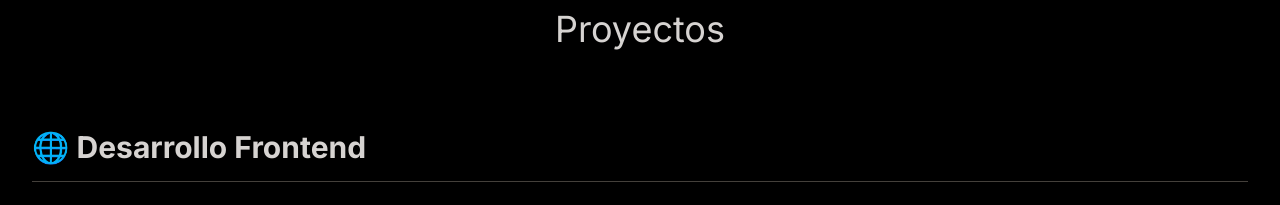
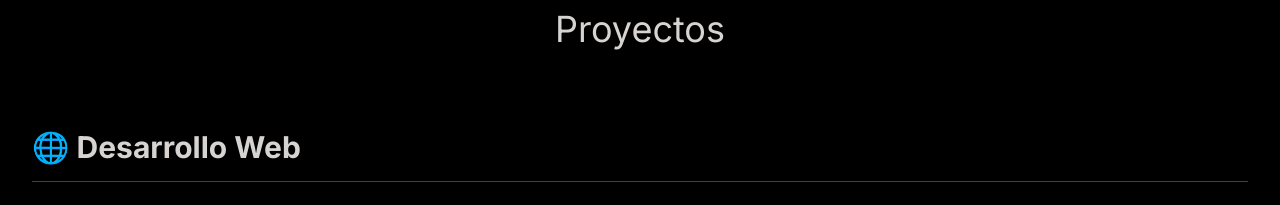
Before and after one commit to nereahm/porfolio, a React (Vite) app: page / in a window 1280 px wide. Shown: the part 1360-1565 px from the top of the page. Built offline with nearby package versions, Linux system fonts and the light colour scheme; the HTML template or start-up script is replaced by a standard one.

Commit message:
Add files via upload

```diff
--- a/src/components/Projects.jsx
+++ b/src/components/Projects.jsx
@@ -17,7 +17,7 @@ function Projects() {
         <div key={category} className="mb-12">
           {/* TÍTULO DE LA CATEGORÍA */}
           <h3 className="text-3xl font-bold mt-10 mb-4 capitalize">
-            {category === "frontend" && "🌐 Desarrollo Frontend"}
+            {category === "frontend" && "🌐 Desarrollo Web"}
             {category === "wordpress" && "🖥️ WordPress & CMS"}
             {category === "uxui" && "🎨 UX/UI & Diseño"}
           </h3>
```
